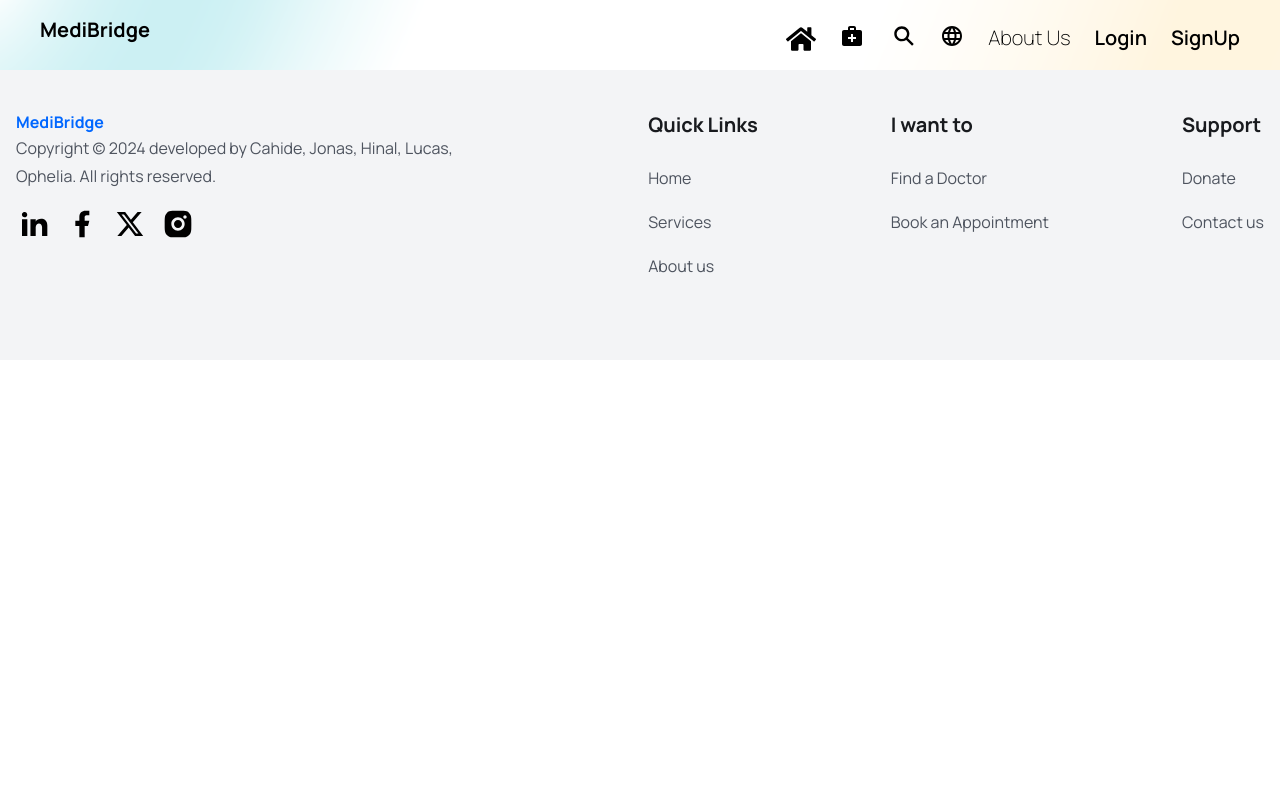
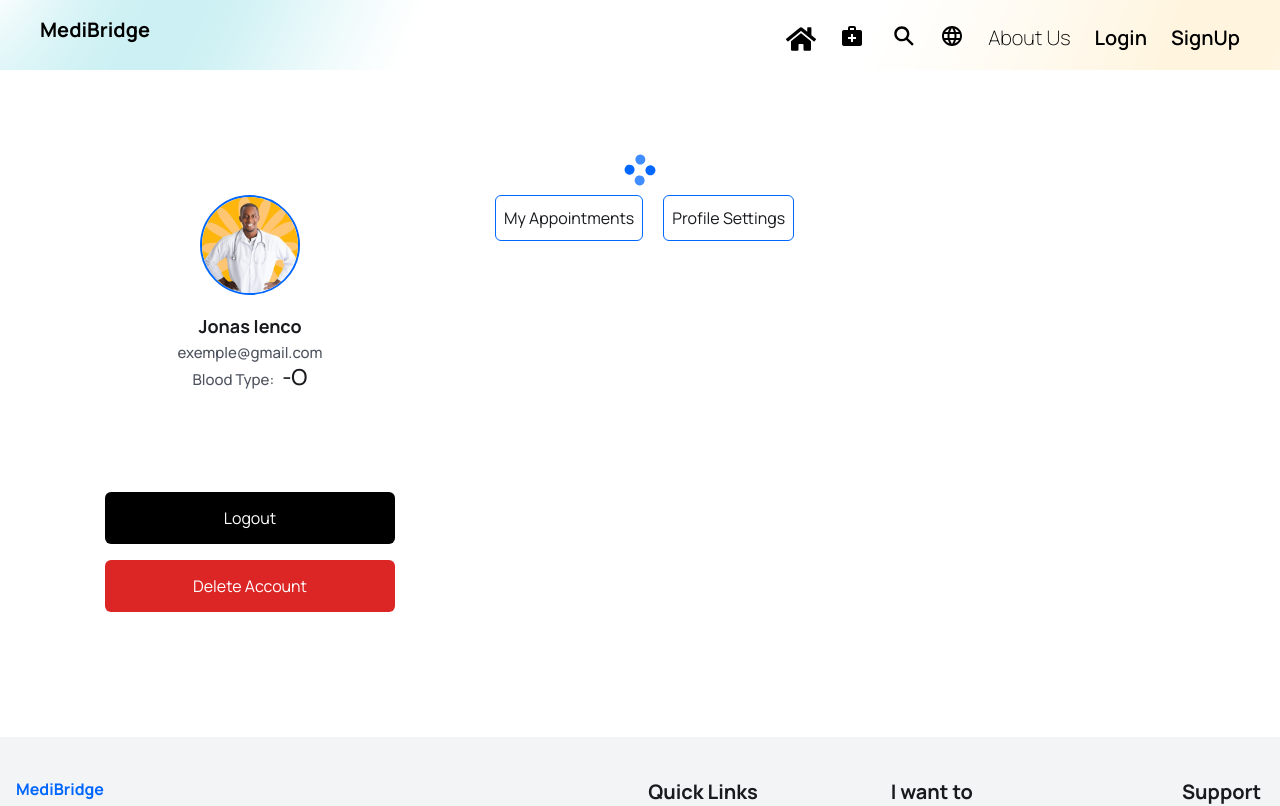
Before and after one commit to cgpakay/medibridge_frontend, a React (Vite) app: page /users/profile/me in a window 1280 px wide. Shown: the top 806 px of the page. Built offline with nearby package versions, Linux system fonts and the light colour scheme; the HTML template or start-up script is replaced by a standard one.

Commit message:
first Structure of PatientDashBoard.

```diff
--- a/package.json
+++ b/package.json
@@ -15,6 +15,8 @@
     "react-icons": "^5.2.1",
     "react-router-dom": "^6.23.1",
     "react-slick": "^0.30.2",
+    "react-spinners": "^0.13.8",
+    "react-toastify": "^10.0.5",
     "slick-carousel": "^1.8.1"
   },
   "devDependencies": {
@@ -26,6 +28,7 @@
     "eslint-plugin-react": "^7.34.1",
     "eslint-plugin-react-hooks": "^4.6.0",
     "eslint-plugin-react-refresh": "^0.4.6",
+    "hash-loader": "^1.0.0",
     "postcss": "^8.4.38",
     "tailwindcss": "^3.4.3",
     "vite": "^5.2.11"
--- /dev/null
+++ b/src/Dashboard/user-account/MyAccount.jsx
@@ -0,0 +1,88 @@
+import React from "react";
+import { useContext, useState } from "react";
+/* import Profile from "./Profile";
+import MyAppointments from "./MyAppointments"; */
+
+import doctorimg01 from "../../assets/images/doctor-img01.png";
+
+import Loading from "../../components/Loader/Loading";
+/* import Error from "../../components/Error/Error"; */
+
+const MyAccount = () => {
+  /* const{ dispatch } = useContext(authContext); */
+
+  const [tab, setTab] = useState("appoitments");
+
+  return (
+    <section>
+      {Loading /* && !error */ && <Loading />}
+
+      {/* {error && <Error errMessage={"error"} />} */}
+      <div className="max-w-[1170px] px-5 mx-auto">
+        <div className="grid md:grid-cols-3 gap-10">
+          <div className="pb-[50px] px-[30px] rounded-md">
+            <div className="flex items-center justify-center">
+              <figure className="w-[100px] h-[100px] rounded-full border-2 border-solid border-primaryColor">
+                <img
+                  src={doctorimg01}
+                  alt=""
+                  className="w-full h-full rounded-full"
+                />
+              </figure>
+            </div>
+
+            <div className="text-center mt-4">
+              <h3 className="text-[18px] leading-[30px] text-headingColor font-bold">
+                Jonas Ienco
+              </h3>
+              <p className="text-textColor text-[15px] leading-6 font-medium">
+                exemple@gmail.com
+              </p>
+              <p className="text-textColor text-[15px] leading-6 font-medium">
+                Blood Type:
+                <span className="ml-2 text-headingColor text-[22px]">-O</span>
+              </p>
+            </div>
+
+            <div className="mt-[50px] md:mt-[100px]">
+              <button className="w-full bg-black p-3 text-[16px] leading-7 rounded-md text-white">
+                Logout
+              </button>
+              <button className="w-full bg-red-600 mt-4 p-3 text-[16px] leading-7 rounded-md text-white">
+                Delete Account
+              </button>
+            </div>
+          </div>
+
+          <div className="md:col-span-2 md:px-[30px]">
+            <div>
+              <button
+                onClick={() => setTab("appointments")}
+                className={` ${
+                  tab === "appointments" &&
+                  "bg-primaryColor text-white font-normal"
+                }  p-2 mr-5 rounded-md text-headingColor front-semibold text-[16px] leading-7 border border-solid border-primaryColor`}
+              >
+                My Appointments
+              </button>
+
+              <button
+                onClick={() => setTab("settings")}
+                className={` ${
+                  tab === "settings" && "bg-primaryColor text-white font-normal"
+                }  p-2 mr-5 rounded-md text-headingColor front-semibold text-[16px] leading-7 border border-solid border-primaryColor`}
+              >
+                Profile Settings
+              </button>
+            </div>
+
+            {tab === "appointments" && <MyAppointments />}
+            {tab === "settings" && <Profile />}
+          </div>
+        </div>
+      </div>
+    </section>
+  );
+};
+
+export default MyAccount;
--- /dev/null
+++ b/src/Dashboard/user-account/MyAppointments.jsx
@@ -0,0 +1,23 @@
+/* import React from "react"; */
+/* import UseFetchData from "../../hooks/UseFetchData";
+import { BASE_URL } from "../../config";
+import DoctorCard from */
+/* import Loading from "../../components/Loader/Loading";
+import Error from "../../components/Error/Error";
+import UseFetchData from "../../hooks/UseFetchData";
+import { BASE_URL } from "../../config";
+
+const MyAppointments = () => {
+
+    const { data:appointments,
+        loading,
+        error,
+    } = UseFetchData(`${BASE_URL}/users/appointments/my-appointments`);
+
+  return (
+  <div ></div>;
+);
+};
+
+export default MyAppointments;
+ */
--- /dev/null
+++ b/src/Dashboard/user-account/Profile.jsx
@@ -0,0 +1,8 @@
+/* import React from "react";
+
+const Profile = () => {
+  return <div>Profile</div>;
+};
+
+export default Profile;
+ */
--- /dev/null
+++ b/src/components/Error/Error.jsx
@@ -0,0 +1,13 @@
+import React from "react";
+
+const Error = ({ errMessage }) => {
+  return (
+    <div className="flex items-center justify-center w-full h-full">
+      <h3 className="text-headingColor text-[20p] leading-[30px] font-semibold">
+        {errMessage}
+      </h3>
+    </div>
+  );
+};
+
+export default Error;
--- /dev/null
+++ b/src/components/Loader/Loading.jsx
@@ -0,0 +1,12 @@
+import React from "react";
+import { HashLoader } from "react-spinners";
+
+const Loading = () => {
+  return (
+    <div className="flex items-center justify-center w-full h-full">
+      <HashLoader color="#0067FF" />
+    </div>
+  );
+};
+
+export default Loading;
--- /dev/null
+++ b/src/config.js
@@ -0,0 +1,2 @@
+export const BASE_URL = "";
+export const token = localStorage.getItem("token");
--- /dev/null
+++ b/src/hooks/UseFetchData.jsx
@@ -0,0 +1,44 @@
+import React from "react";
+import { useEffect, useState } from "react";
+import { token } from "../config";
+/* import { toast } from "react-toastify"; */
+
+const UseFetchData = (url) => {
+  const [data, setData] = useState([]);
+  const [loading, setLoading] = useState(false);
+  const [error, setError] = useState(null);
+
+  useEffect(() => {
+    const fetchData = async () => {
+      setLoading(true);
+
+      try {
+        const res = await fetch(url, {
+          headers: { Authorization: `bearer ${token}` },
+        });
+
+        const result = await res.json();
+
+        if (!res.ok) {
+          throw new Error(
+            result.message + "Sorry, not possible to access data"
+          );
+        }
+        setData(result.data);
+        setLoading(false);
+      } catch (err) {
+        setLoading(false);
+        setError(err.message);
+      }
+    };
+    fetchData();
+  }, [url]);
+
+  return {
+    data,
+    loading,
+    error,
+  };
+};
+
+export default UseFetchData;
--- /dev/null
+++ b/src/routes/ProtectedRoute.jsx
@@ -0,0 +1,17 @@
+/* import React, { useContext } from "react";
+import { Navigate } from "react-router-dom";
+import { authContext } from "../context/authContext";
+
+const ProtectedRoute = ({children, allowedRoles}) => {
+
+  const {Token, role} = useContext(authContext)
+
+  const isAllowed = allowedRoles.includes(role)
+  const accessibleRoute = toke && isAllowed ? children : <Navigate to="/login" {true} />
+
+
+  return accessibleRoute;
+};
+
+export default ProtectedRoute;
+ */
--- a/src/routes/Routers.jsx
+++ b/src/routes/Routers.jsx
@@ -6,8 +6,10 @@ import Signup from "../pages/Signup";
 import AboutUs from "../pages/AboutUs";
 import Doctors from "../pages/Doctors/Doctors";
 import DoctorDetails from "../pages/Doctors/DoctorDetails";
+import MyAccount from "../Dashboard/user-account/MyAccount";
 
 import { Routes, Route } from "react-router-dom";
+/* import ProtectedRoute from "./ProtectedRoute"; */
 
 const Routers = () => {
   return (
@@ -19,6 +21,7 @@ const Routers = () => {
       <Route path="/signup" element={<Signup />} />
       <Route path="/about-us" element={<AboutUs />} />
       <Route path="/services" element={<Services />} />
+      <Route path="/users/profile/me" element={<MyAccount />} />
     </Routes>
   );
 };
```
Also changed, not shown: 1 other file (tests, documents, lock files or other folders).
